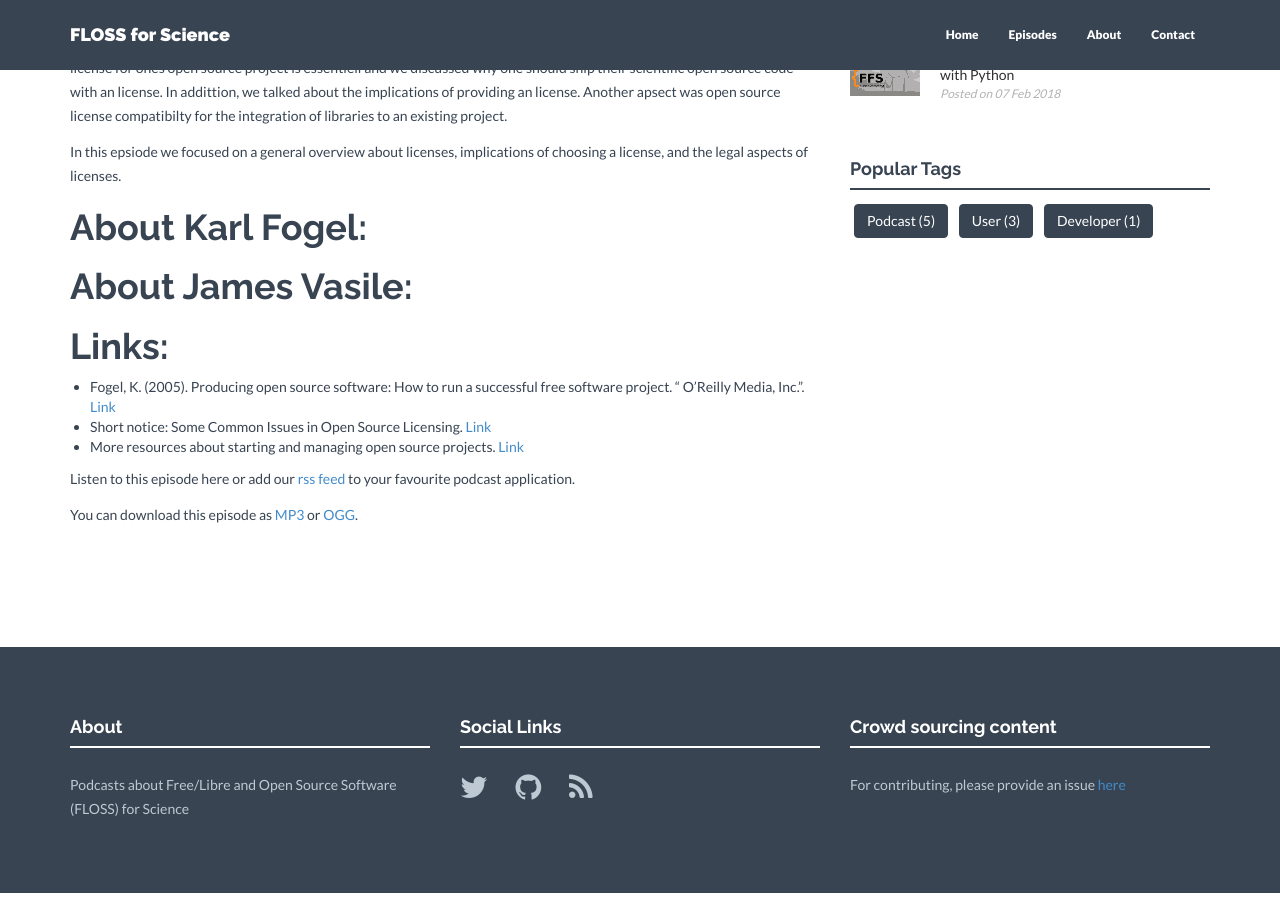
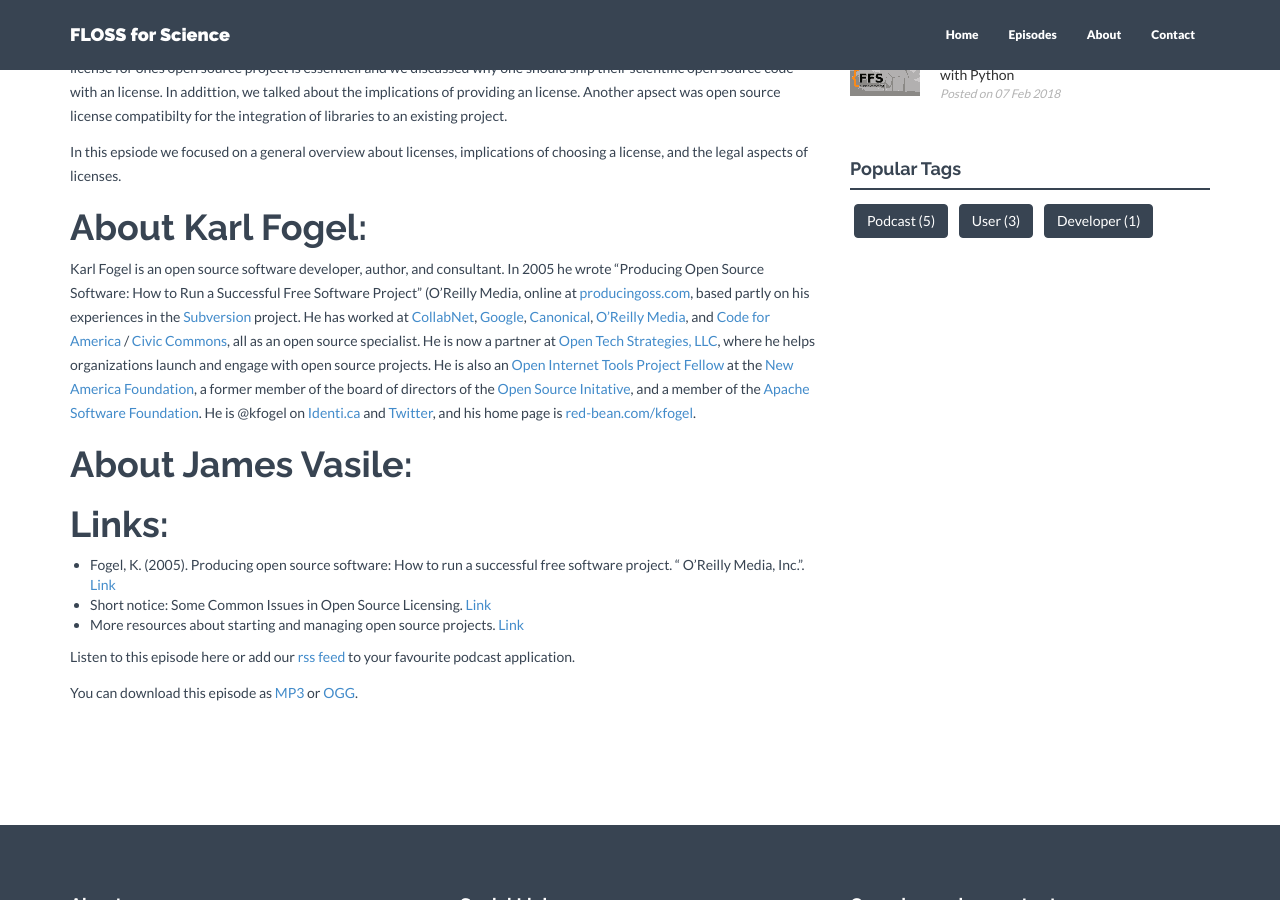
Before and after one commit to FLOSSforScience/FLOSSforScience.github.io, a Jekyll site: the page built from _posts/2018-03-25-season-1-episode-7.markdown, in a window 1280 px wide and 900 px high, scrolled down 1000 px. Built offline with Jekyll 4.4.1, drawn with Linux system fonts in a browser that asks for light colours; nearby versions of some CDN libraries.

Commit message:
Add bio for Karl

```diff
--- a/_posts/2018-03-25-season-1-episode-7.markdown
+++ b/_posts/2018-03-25-season-1-episode-7.markdown
@@ -41,6 +41,8 @@ In this epsiode we focused on a general overview about licenses, implications of
 
 # About Karl Fogel:
 
+Karl Fogel is an open source software developer, author, and consultant. In 2005 he wrote "Producing Open Source Software: How to Run a Successful Free Software Project" (O'Reilly Media, online at [producingoss.com](http://producingoss.com/), based partly on his experiences in the [Subversion](http://subversion.apache.org/) project. He has worked at [CollabNet](http://collab.net/), [Google](http://google.com/), [Canonical](http://canonical.com/), [O'Reilly Media](http://oreilly.com/), and [Code for America](http://codeforamerica.org/) / [Civic Commons](http://civiccommons.org), all as an open source specialist. He is now a partner at [Open Tech Strategies, LLC](http://opentechstrategies.com/), where he helps organizations launch and engage with open source projects. He is also an [Open Internet Tools Project Fellow](http://openitp.org/) at the [New America Foundation](http://newamerica.net/), a former member of the board of directors of the [Open Source Initative](http://opensource.org/), and a member of the [Apache Software Foundation](http://apache.org/). He is @kfogel on [Identi.ca](http://identi.ca/kfogel) and [Twitter](http://twitter.com/#!/kfogel), and his home page is [red-bean.com/kfogel](http://www.red-bean.com/kfogel/).
+
 # About James Vasile:
 
 
```
